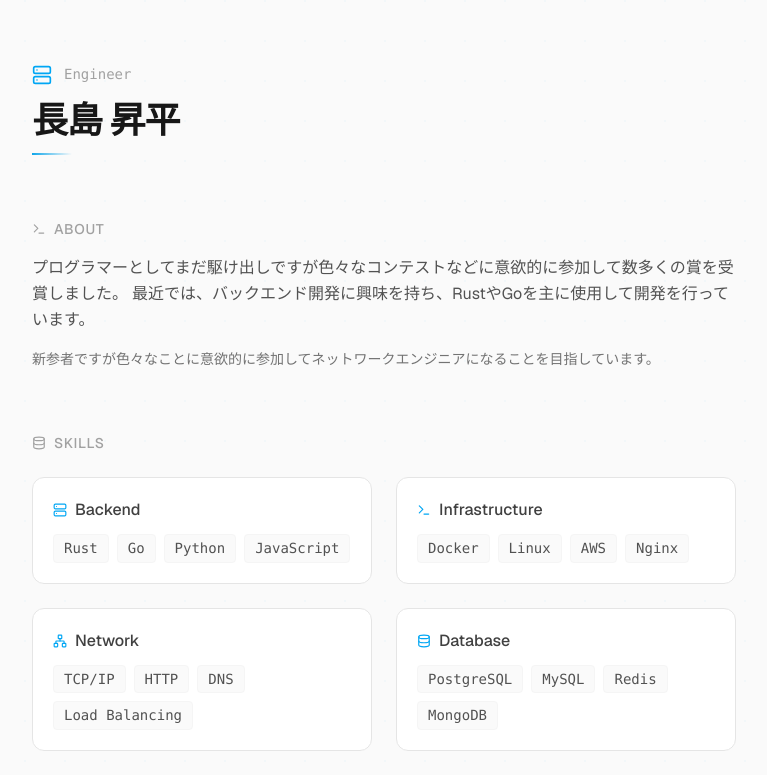
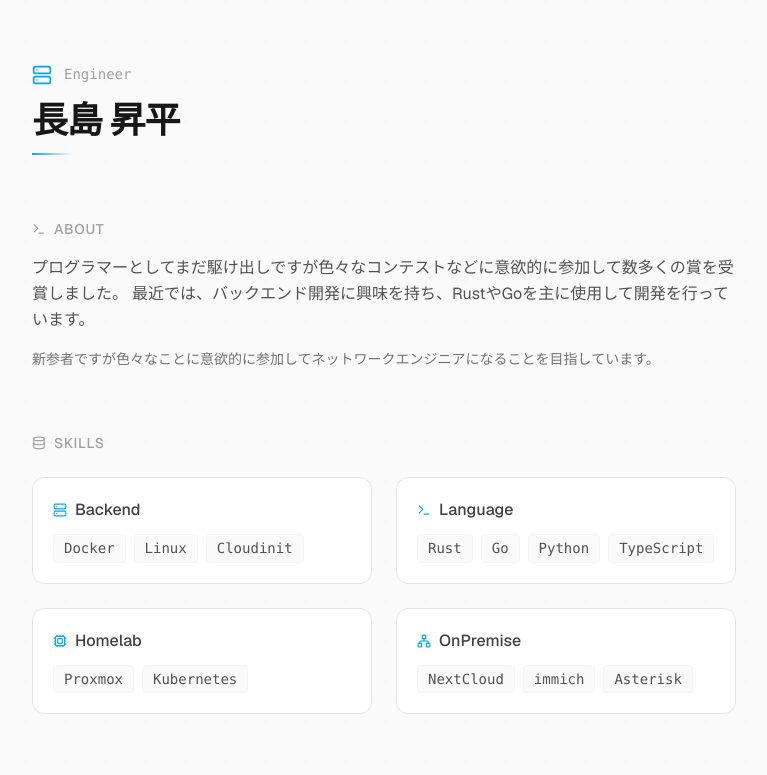
Before and after one commit to IT-F-30/nagashima.shohei, a Next.js app: page / in a window 1280 px wide. Shown: the top 775 px of the page, without its empty margins (256-1023 px from the left). Built offline with nearby package versions, Linux system fonts and the light colour scheme.

Commit message:
feat: revise homepage skills content and icons, update portfolio description, and add .DS_Store to .gitignore.

```diff
--- a/src/app/layout.tsx
+++ b/src/app/layout.tsx
@@ -15,7 +15,7 @@ const geistSans = Geist({
 
 export const metadata: Metadata = {
   title: "Nagashima Shohei | Portfolio",
-  description: "Software Engineer Portfolio",
+  description: "Engineer Portfolio",
 };
 
 export default function RootLayout({
--- a/src/app/page.tsx
+++ b/src/app/page.tsx
@@ -1,15 +1,14 @@
 "use client";
 
 import { motion } from "framer-motion";
-import { Github, Server, Network, Database, Terminal} from "lucide-react";
+import { Github, Server, Network, Database, Terminal, Cpu} from "lucide-react";
 
 export default function Home() {
   const skills = [
-    { category: "Backend", items: ["Rust", "Go", "Python", "JavaScript"] },
-    { category: "Infrastructure", items: ["Docker", "Linux", "AWS", "Nginx"] },
-    { category: "Network", items: ["TCP/IP", "HTTP", "DNS", "Load Balancing"] },
-    { category: "Database", items: ["PostgreSQL", "MySQL", "Redis", "MongoDB"] },
-    { category: "DevOps", items: ["Git", "GitHub", "CI/CD", "Jenkins"] },
+    { category: "Backend", items: ["Docker", "Linux", "Cloudinit" ] },
+    { category: "Language", items: ["Rust", "Go", "Python", "TypeScript"] },
+    { category: "Homelab", items: ["Proxmox", "Kubernetes",] },
+    { category: "OnPremise", items: ["NextCloud", "immich" ,"Asterisk"] },
   ];
 
   return (
@@ -70,10 +69,9 @@ export default function Home() {
             <div key={group.category} className="card p-5">
               <h3 className="font-medium text-neutral-700 mb-3 flex items-center gap-2">
                 {group.category === "Backend" && <Server size={14} className="text-sky-500" />}
-                {group.category === "Infrastructure" && <Terminal size={14} className="text-sky-500" />}
-                {group.category === "Network" && <Network size={14} className="text-sky-500" />}
-                {group.category === "Database" && <Database size={14} className="text-sky-500" />}
-                {group.category === "DevOps" && <Terminal size={14} className="text-sky-500" />}
+                {group.category === "Language" && <Terminal size={14} className="text-sky-500" />}
+                {group.category === "Homelab" && <Cpu size={14} className="text-sky-500" />}
+                {group.category === "OnPremise" && <Network size={14} className="text-sky-500" />}
                 {group.category}
               </h3>
               <div className="flex flex-wrap gap-2">
```
Also changed, not shown: 1 other file (tests, documents, lock files or other folders).
